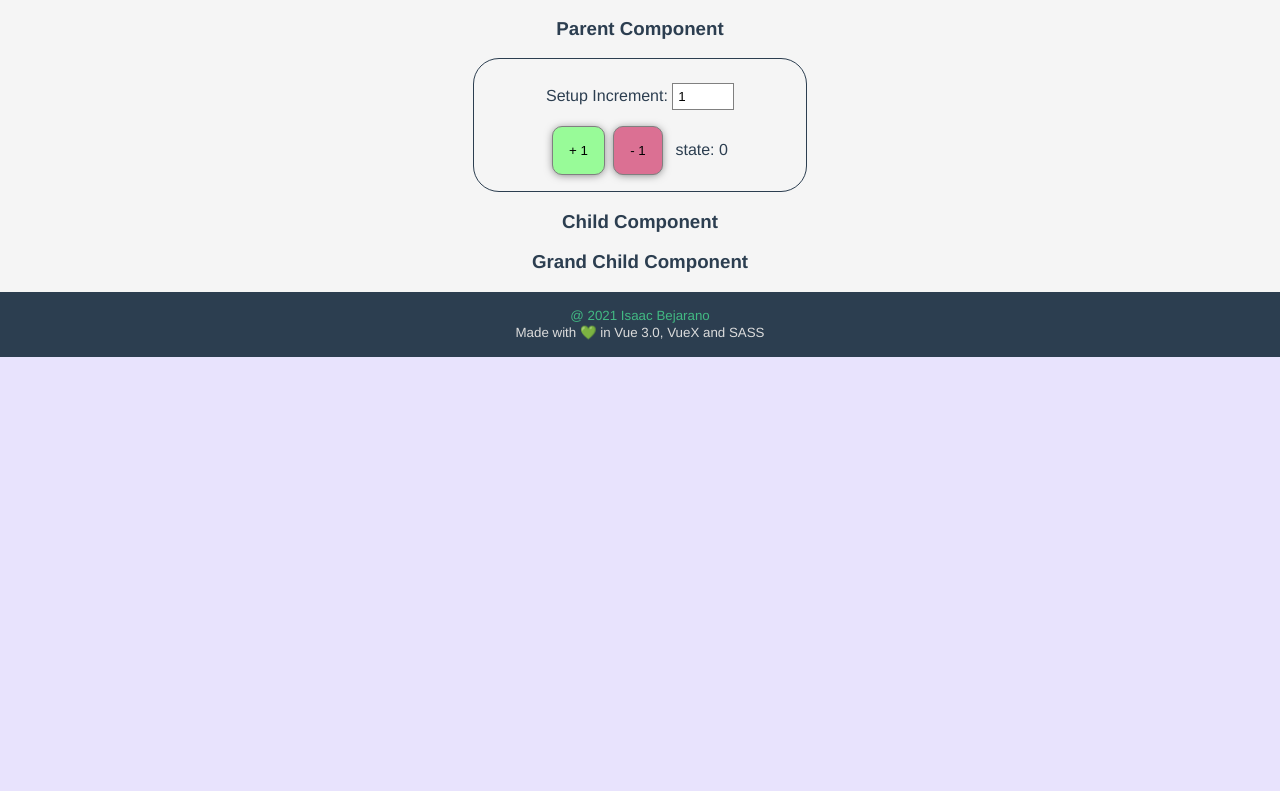
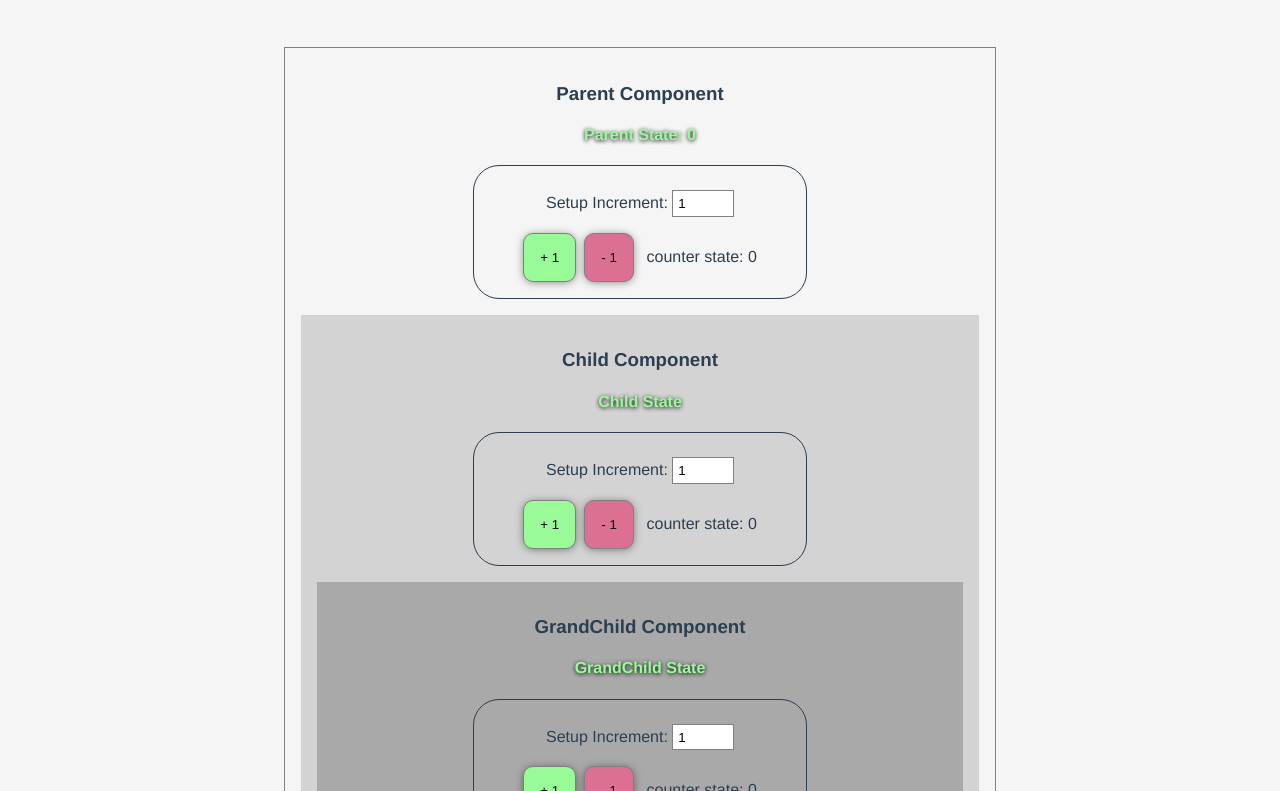
Before and after one commit to isaacBejarano/vuex-state-management, a Vue app: page / in a window 1280 px wide. Shown: the part 229-1020 px from the top of the page. Before the commit the page ends 800 px from the top, so only its background shows below. Built offline with nearby package versions, Linux system fonts and the light colour scheme.

Commit message:
nesting components @uncommunicated

```diff
--- a/src/App.vue
+++ b/src/App.vue
@@ -48,7 +48,6 @@
 		padding: 0;
 		margin: 0;
 		box-sizing: border-box;
-		overflow: hidden;
 		background-color: #5028f121;
 	}
 
--- /dev/null
+++ b/src/components/child.vue
@@ -0,0 +1,28 @@
+<template>
+	<section class="child">
+		<h3>Child Component</h3>
+		<h4>Child State</h4>
+
+		<Counter></Counter>
+
+		<!-- GrandChild -->
+		<GrandChild></GrandChild>
+	</section>
+</template>
+
+<script lang="ts">
+	import Counter from "../components/counter.vue";
+	import GrandChild from "../components/grand-child.vue";
+
+	export default {
+		name: "Uncommunicated", // devtools
+		components: { Counter, GrandChild },
+	};
+</script>
+
+<style lang="scss">
+	.child {
+		padding: 1rem;
+		background-color: lightgray;
+	}
+</style>
--- a/src/components/counter.vue
+++ b/src/components/counter.vue
@@ -1,30 +1,32 @@
 <template>
-	<section class="btn-group">
+	<div class="btn-group">
 		<!-- setup increment -->
 		<fieldset>
 			<label for="nw"></label>
 			Setup Increment:
-			<input v-model="n" id="n" type="number" step="1" min="1"/>
+			<input v-model="incrementBy" id="n" type="number" step="1" min="1" />
 		</fieldset>
 
 		<!-- incremenors -->
-		<button class="btn btn-add" @mousedown="add(n)">+ {{ n }}</button>
-		<button class="btn btn-substract" @mousedown="substract(n)">- {{ n }}</button>
+		<button class="btn btn-add" @mousedown="add(incrementBy)">+ {{ incrementBy }}</button>
+		<button class="btn btn-substract" @mousedown="substract(incrementBy)">- {{ incrementBy }}</button>
 
 		<!-- local state -->
-		state: {{ state }}
-	</section>
+		counter state: {{ state }}
+	</div>
 </template>
 
 <script lang="ts">
-	import { ref } from "vue";
+	import { ref, watchEffect } from "vue";
 
 	export default {
 		name: "Uncommunicated", // devtools
 		setup(): object {
+			const limitN = 1;
+
 			// props
-			const state = ref(0);
-			const n = ref(1);
+			let incrementBy = ref(limitN);
+			let state = ref(0);
 
 			// methods
 			function add(n: number): void {
@@ -35,7 +37,10 @@
 				state.value -= +n;
 			}
 
-			return { state, add, substract, n };
+			// watch
+			watchEffect(() => (incrementBy.value = +incrementBy.value > limitN ? +incrementBy.value : limitN));
+
+			return { state, add, substract, incrementBy };
 		},
 	};
 </script>
--- /dev/null
+++ b/src/components/grand-child.vue
@@ -0,0 +1,24 @@
+<template>
+	<section class="grand-child">
+		<h3>GrandChild Component</h3>
+		<h4>GrandChild State</h4>
+
+		<Counter></Counter>
+	</section>
+</template>
+
+<script lang="ts">
+	import Counter from "../components/counter.vue";
+
+	export default {
+		name: "Uncommunicated", // devtools
+		components: { Counter },
+	};
+</script>
+
+<style lang="scss">
+	.grand-child {
+		padding: 1rem;
+		background-color: darkgray;
+	}
+</style>
--- /dev/null
+++ b/src/components/parent.vue
@@ -0,0 +1,42 @@
+<template>
+	<section class="parent">
+		<h3>Parent Component</h3>
+		<h4>Parent State: {{ state }}</h4>
+		<Counter></Counter>
+
+		<!-- Child -->
+		<Child></Child>
+	</section>
+</template>
+
+<script lang="ts">
+	import { ref } from "vue";
+
+	import Counter from "../components/counter.vue";
+	import Child from "../components/child.vue";
+
+	export default {
+		name: "Uncommunicated", // devtools
+		components: { Counter, Child },
+
+		setup(): object {
+			const state = ref(0);
+			return { state };
+		},
+	};
+</script>
+
+<style lang="scss">
+	.parent {
+		padding: 1rem;
+		max-width: 678px;
+		margin: 3rem auto;
+		background-color: transparent;
+		border: 1px solid gray;
+
+		h4 {
+			color: palegreen;
+			text-shadow: 0px 1px 4px black;
+		}
+	}
+</style>
--- a/src/views/Uncommunicated.vue
+++ b/src/views/Uncommunicated.vue
@@ -1,19 +1,12 @@
 <template>
-	<h3>Parent Component</h3>
-	<Counter></Counter>
-
-	<!-- Child -->
-	<h3>Child Component</h3>
-
-	<!-- GrandChild -->
-	<h3>Grand Child Component</h3>
+	<Parent></Parent>
 </template>
 
 <script lang="ts">
-	import Counter from "../components/counter.vue";
+	import Parent from "../components/parent.vue";
 
 	export default {
 		name: "Uncommunicated", // devtools
-		components: { Counter },
+		components: { Parent },
 	};
 </script>
```
